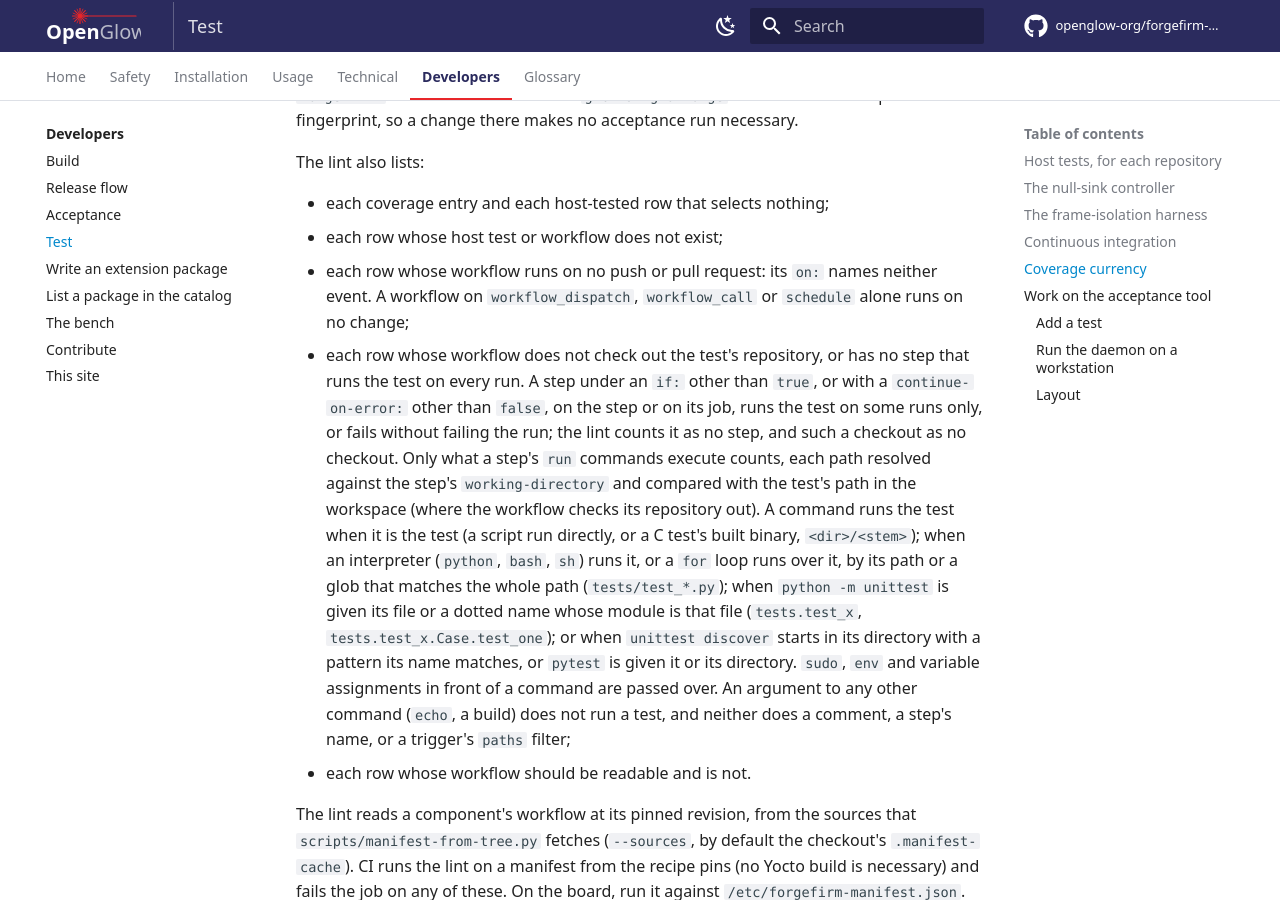
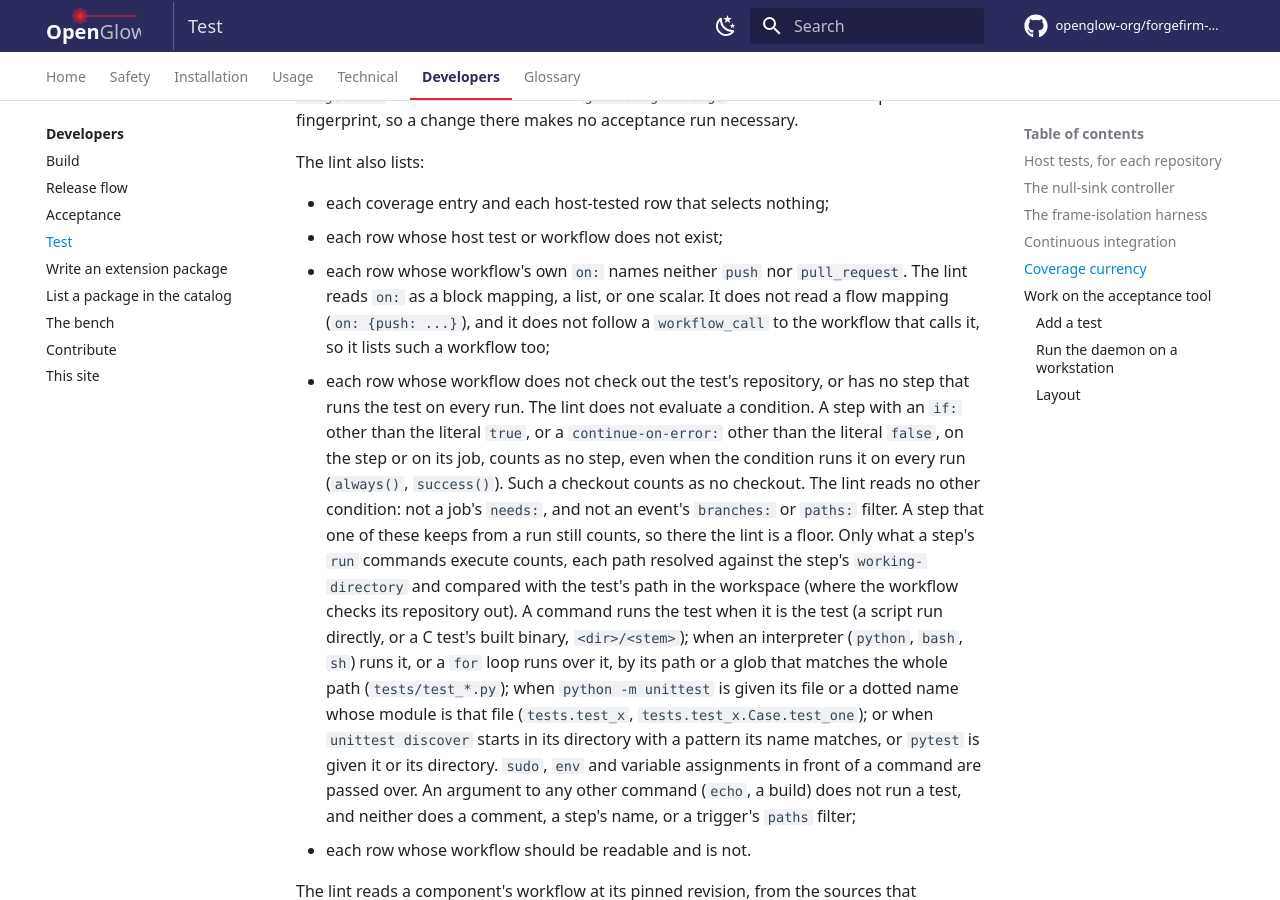
Before and after one commit to openglow-org/forgefirm-docs, an MkDocs documentation site: the page built from docs/developers/testing.md, in a window 1280 px wide and 900 px high, scrolled down 11597 px. Built offline with MkDocs 1.6.1 and Material for MkDocs 9.7.7, drawn with Linux system fonts in a browser that asks for light colours; comment, search, counter and statistics services are not loaded.

Commit message:
Testing: the coverage lint reads a workflow's own on: and evaluates no condition
Docs only. Two entries of Coverage currency gave the lint reasons that
are not its own. A workflow on workflow_call alone runs on every run of
the workflow that calls it, and a step under if: always() runs on every
run; the lint lists the first and counts the second as no step all the
same, because it reads the workflow's own on: alone and takes only the
literal true and false. A flow mapping on: that names push is listed
too. The lint also reads neither a job's needs: nor an event's
branches: and paths: filters, and the page did not say so.

- developers/testing.md, Coverage currency, "The lint also lists": the
  trigger entry says what the lint reads (the workflow's own on:, as a
  block mapping, a list, or one scalar) and that it lists a flow
  mapping and a workflow_call alone too. The step entry says that the
  lint evaluates no condition: an if: other than the literal true, or a
  continue-on-error: other than the literal false, on the step or its
  job, is no step even when it runs on every run (always(), success()),
  and such a checkout is no checkout. needs: and an event's branches:
  and paths: filters are not read, so a step that one of them keeps
  from a run still counts: there the lint is a floor.

Proof: python scripts/check-style.py (style: clean), python
scripts/check-interfaces.py (interfaces: clean (245 checked)), zensical
build (strict: No issues found). The reading is that of
workflow_triggers, workflow_steps and _on_every_run in forgefirm's
forgetest/forgetest/manifest.py, run on probe workflows: on:
workflow_call alone gives the triggers [workflow_call] and the row is
listed; on: {push: {branches: [main]}} gives none and is listed; a push
filtered to a branch that does not exist gives [push] and is not
listed; a step under if: always() or if: success() is no step, one
under if: true is one; a step in a job that needs a job under if: false
counts as a step that runs the test. Negative control on a scratch copy
of the tree: the British spelling of 'canceled' put into the edited
entry fails check-style.py (one SPELLING finding, exit 1), and a link
to a page that does not exist put into the same entry fails the strict
build (page does not exist, exit 1).

Acceptance: none; docs only.

```diff
--- a/docs/developers/testing.md
+++ b/docs/developers/testing.md
@@ -200,14 +200,20 @@ The lint also lists:
 
 - each coverage entry and each host-tested row that selects nothing;
 - each row whose host test or workflow does not exist;
-- each row whose workflow runs on no push or pull request: its `on:` names
-  neither event. A workflow on `workflow_dispatch`, `workflow_call` or
-  `schedule` alone runs on no change;
+- each row whose workflow's own `on:` names neither `push` nor
+  `pull_request`. The lint reads `on:` as a block mapping, a list, or one
+  scalar. It does not read a flow mapping (`on: {push: ...}`), and it does
+  not follow a `workflow_call` to the workflow that calls it, so it lists
+  such a workflow too;
 - each row whose workflow does not check out the test's repository, or has
-  no step that runs the test on every run. A step under an `if:` other than
-  `true`, or with a `continue-on-error:` other than `false`, on the step or
-  on its job, runs the test on some runs only, or fails without failing the
-  run; the lint counts it as no step, and such a checkout as no checkout.
+  no step that runs the test on every run. The lint does not evaluate a
+  condition. A step with an `if:` other than the literal `true`, or a
+  `continue-on-error:` other than the literal `false`, on the step or on its
+  job, counts as no step, even when the condition runs it on every run
+  (`always()`, `success()`). Such a checkout counts as no checkout. The
+  lint reads no other condition: not a job's `needs:`, and not an event's
+  `branches:` or `paths:` filter. A step that one of these keeps from a run
+  still counts, so there the lint is a floor.
   Only what a step's `run` commands execute counts, each path resolved
   against the step's `working-directory` and compared with the test's path
   in the workspace (where the workflow checks its repository out). A command
```
